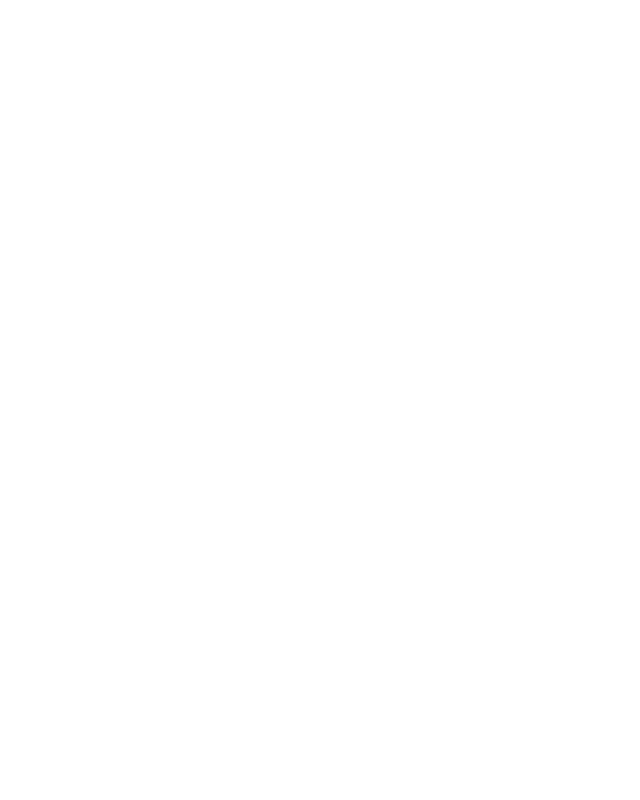
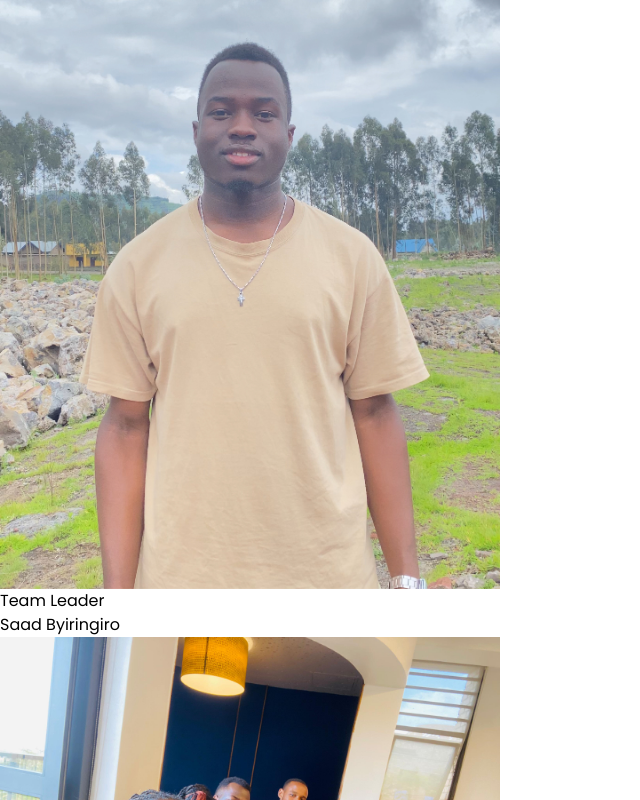
Before and after one commit to Kayle54187/Nebulas, a Next.js app: page / in a window 1280 px wide. Shown: the part 2000-2800 px from the top of the page, without its empty margins (0-640 px from the left). Before the commit the page ends 1919 px from the top, so only its background shows below. Built offline with nearby package versions, Linux system fonts and the light colour scheme.

Commit message:
feat: adding team section

```diff
--- a/src/app/page.tsx
+++ b/src/app/page.tsx
@@ -2,6 +2,7 @@
 import InstagramBanner from "@/components/InstagramBanner";
 import ProblemSection from "@/components/ProblemSection";
 import SolutionSection from "@/components/SolutionSection";
+import TeamSection from "@/components/TeamSection";
 import ValuesSection from "@/components/ValuesSection";
 
 export default function Home() {
@@ -11,7 +12,7 @@
 			<ProblemSection />
 			<SolutionSection />
 			<ValuesSection />
-
+			<TeamSection />
 			<InstagramBanner />
 		</div>
 	);
--- a/src/components/ProblemSection.tsx
+++ b/src/components/ProblemSection.tsx
@@ -2,7 +2,7 @@
 
 export default function ProblemSection() {
 	return (
-		<div className="w-[75%] mx-auto py-12 grid grid-cols-2 gap-4 items-center mb-12">
+		<div className="w-[75%] mx-auto py-12 grid grid-cols-2 gap-4 items-center mb-12" id="problem">
 			<div className="relative">
                 <Image width={500} height={500} alt="Problem" src={"/problem.jpeg"} className="object-cover rounded-xl"/>
             </div>
--- a/src/components/SolutionSection.tsx
+++ b/src/components/SolutionSection.tsx
@@ -1,6 +1,6 @@
 export default function SolutionSection() {
 	return (
-		<div className="bg-[#ECF2F7]">
+		<div className="bg-[#ECF2F7]" id="solution">
 			<div className="w-[75%] mx-auto py-12 grid grid-cols-2 gap-4 items-start my-12">
 				<div className="space-y-4">
 					<h1 className="text-[#130D3A] font-[700] text-[60px]">
--- /dev/null
+++ b/src/components/TeamSection.tsx
@@ -0,0 +1,26 @@
+import { teamMembers } from "@/constants";
+import Image from "next/image";
+
+
+export default function TeamSection() {
+
+    return (
+
+        <div className="w-[75%] mx-auto py-12 space-y-8">
+            <h1 className="text-[#130D3A] text-[60px] font-[700] text-center">Our Team</h1>
+            <div className="grid grid-cols-2 relative">
+                {
+                    teamMembers.map((member, index) => (
+                        <div className="space-y-4" key={index}>
+                            <Image src={member.image} alt={member.name} width={500} height={500} className="rounded-xl object-cover"/>
+                            <div className="p-4 space-y-4">
+                                <p className="text-[#161C2D] text-[14px] font-[200]">{member.role}</p>
+                                <h1 className="text-[#161C2D] text-[20px] font-[400]">{member.name}</h1>
+                            </div>
+                        </div>
+                    ))
+                }
+            </div>
+        </div>
+    )
+}
--- /dev/null
+++ b/src/constants/index.ts
@@ -0,0 +1,37 @@
+export const teamMembers = [
+	{
+		image: "/saad.PNG",
+		name: "Saad Byiringiro",
+		role: "Team Leader",
+	},
+	{
+		image: "/team.JPG",
+		name: "Esther Mahoro",
+		role: "Member",
+	},
+	{
+		image: "/team.JPG",
+		name: "Alain Mugabo",
+		role: "Member",
+	},
+	{
+		image: "/kayle.jpg",
+		name: "Ingabire Christian Habimana",
+		role: "Member",
+	},
+	{
+		image: "/team.JPG",
+		name: "Michaella Diane UMUHOZA	",
+		role: "Member",
+	},
+	{
+		image: "/team.JPG",
+		name: "Magnifique Stessie ISENGWE	",
+		role: "Member",
+	},
+	{
+		image: "/team.JPG",
+		name: "Amen Gisele Mwizerwa",
+		role: "Member",
+	},
+];
```
Also changed, not shown: src/components/ChallengesSection.tsx (added), 1 other file (tests, documents, lock files or other folders).
